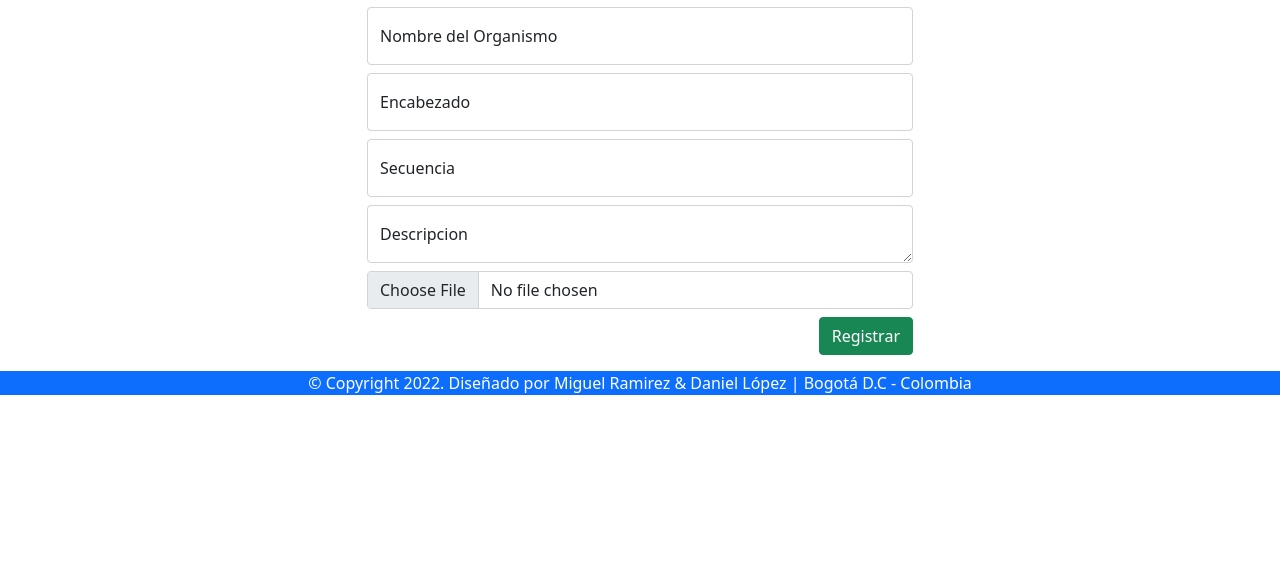
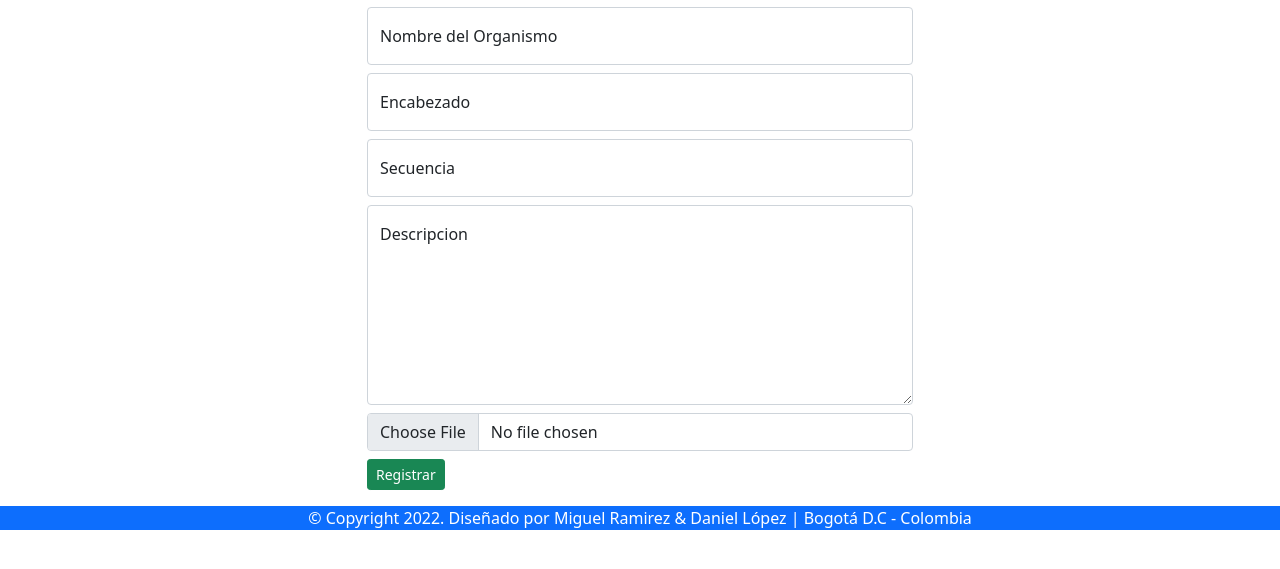
Before and after one commit to Langeloo/django_proy_bio, a Django app: page /datos/enter-data/ in a window 1280 px wide. Shown: the part 119-688 px from the top of the page. Run offline with Django 4.2, Linux system fonts and the light colour scheme; some libraries are stand-ins or nearby versions.

Commit message:
add height textarea enter_data, add block css y load static all templates

```diff
--- /dev/null
+++ b/static/css/enter_data.css
@@ -0,0 +1,3 @@
+#floatingDescription{
+    height: 200px;
+}
--- a/templates/app_data/enter_data.html
+++ b/templates/app_data/enter_data.html
@@ -1,9 +1,10 @@
 {% extends 'base.html' %}
+{% load static %}
 
 {% block title %}Registrar Datos{% endblock %}
 
-{% block css %}
-
+{% block customcss %}
+<link href="{% static 'css/enter_data.css' %}" rel="stylesheet">
 {% endblock %}
 
 {% block pagecontent %}
@@ -59,8 +60,8 @@
                 <div class="col-md-12">
                     {{ form.image }}
                 </div>
-                <div class="d-flex col-md-12 justify-content-end">
-                    <button type="submit" name="register_organism" class="btn btn-success">Registrar</button>
+                <div class="d-flex col-md-12 justify-content-start">
+                    <button type="submit" name="register_organism" class="btn btn-sm btn-success">Registrar</button>
                 </div>
             </div>
         </form>
--- a/templates/app_data/update_data.html
+++ b/templates/app_data/update_data.html
@@ -1,8 +1,9 @@
 {% extends 'base.html' %}
+{% load static %}
 
 {% block title %}Registrar Datos{% endblock %}
 
-{% block css %}
+{% block customcss %}
 
 {% endblock %}
 
```
Also changed, not shown: templates/app_data/list_data.html (+7 -6 lines).
